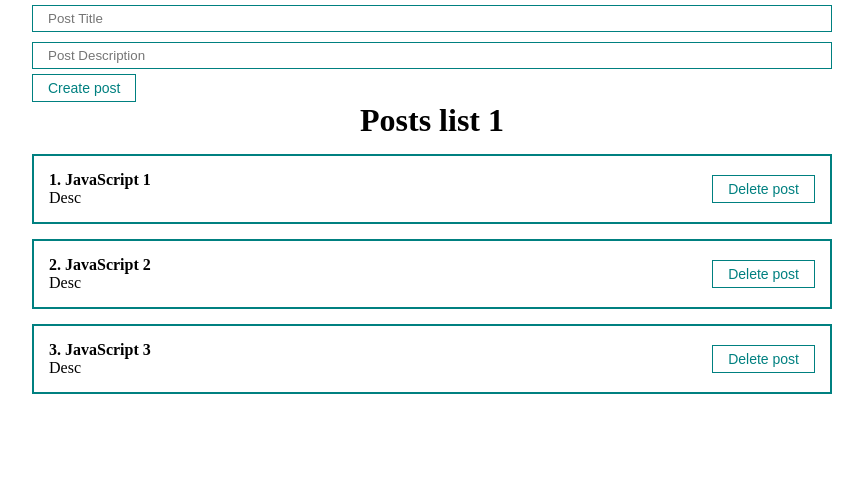
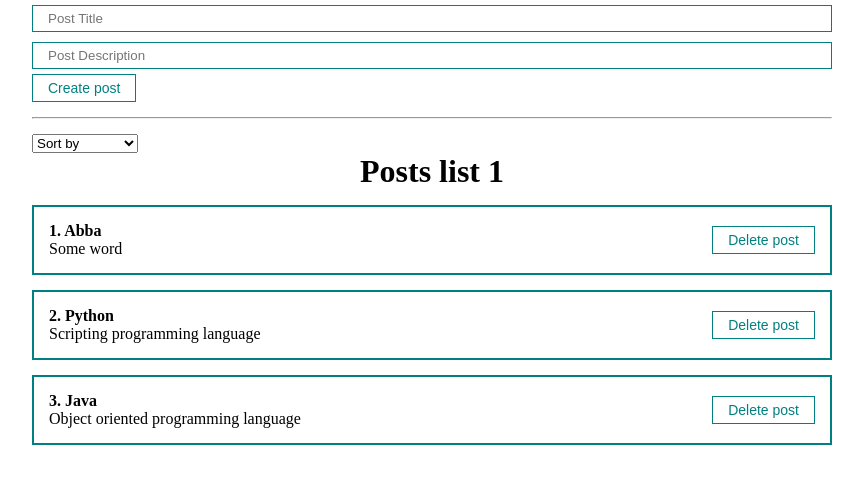
Before and after one commit to fallen-fatalist/auth_react, a React (Create React App) app: page / in a window 1280 px wide. Shown: the top 484 px of the page, without its empty margins (208-1071 px from the left). Built offline with nearby package versions, Linux system fonts and the light colour scheme.

Commit message:
implemented sorting;

```diff
--- a/src/App.js
+++ b/src/App.js
@@ -1,15 +1,24 @@
 import React, { useState } from 'react';
 import PostList from './components/PostList';
 import PostForm from './components/PostForm';
+import MySelect from './components/UI/select/MySelect';
 import './styles/App.css';
 
 
 function App() {
   const [posts, setPosts] = useState([
-    {id: 1, title: 'JavaScript 1', body: "Desc"},
-    {id: 2, title: 'JavaScript 2', body: "Desc"},
-    {id: 3, title: 'JavaScript 3', body: "Desc"},
+    {id: 1, title: 'Abba', body: "Some word"},
+    {id: 2, title: 'Python', body: "Scripting programming language"},
+    {id: 3, title: 'Java', body: "Object oriented programming language"},
   ])
+
+  const [selectedSort, setSelectedSort] = useState('')
+
+  const sortPosts = (sort) => {
+    setSelectedSort(sort)
+
+    setPosts([...posts].sort((a, b) => a[sort].localeCompare(b[sort])))
+  }
 
   // Callback for creating the post
   const createPost = (newPost) => {
@@ -27,6 +36,20 @@ function App() {
     <div className="App">
       <PostForm create={createPost}/>
 
+      <hr style={{margin: "15px 0"}}/>
+
+      <div>
+        <MySelect
+          value={selectedSort}
+          onChange={sort => sortPosts(sort)}
+          defaultValue={"Sort by"}
+          options= {[
+            {value: "title", name: "By name"},
+            {value: "body", name: "By description"}
+          ]}
+        />
+      </div>
+
       {posts.length !== 0
         ? <PostList remove={removePost} posts={posts} title="Posts list 1"/>
         : <h1 style={{textAlign: "center"}}>Posts are not found</h1>
--- /dev/null
+++ b/src/components/UI/select/MySelect.jsx
@@ -0,0 +1,21 @@
+import React from "react"
+
+const MySelect = ({options, defaultValue, value, onChange}) => {
+  return (
+      <div>
+        <select
+            value={value}
+            onChange={ event => onChange(event.target.value)}
+        >
+            <option disabled value="">{defaultValue}</option>
+            {options.map(option =>
+                <option key={option.value} value={option.value}>
+                    {option.name}
+                </option>
+            )}
+        </select>
+      </div>
+  )
+};
+
+export default MySelect;
```
